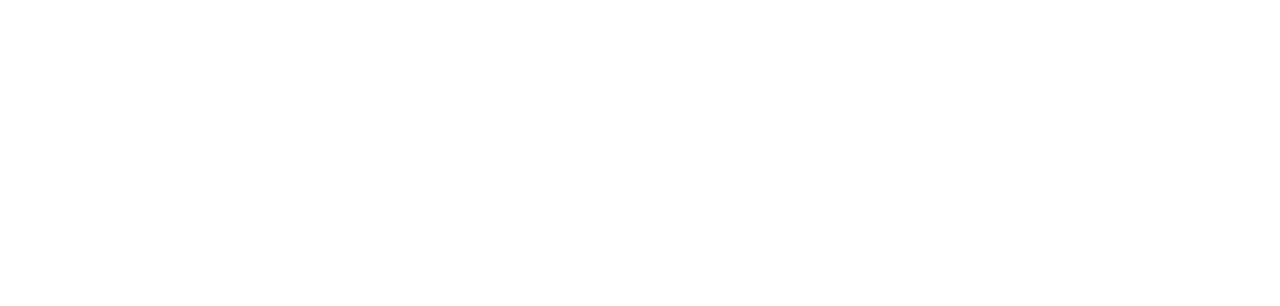
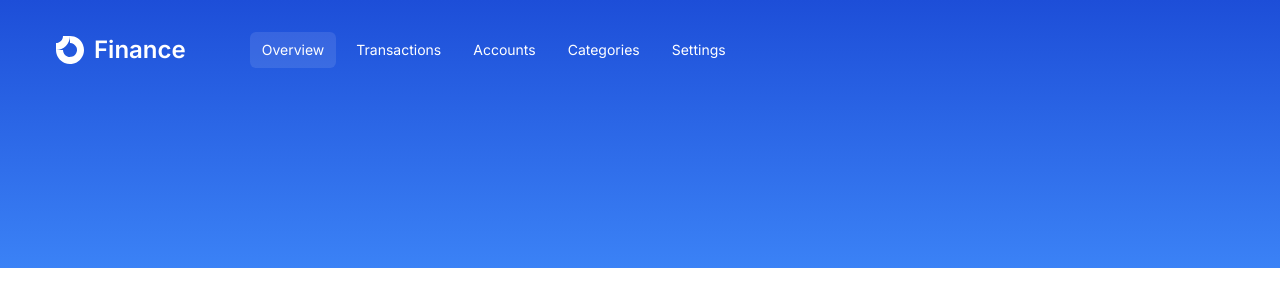
Before and after one commit to mehrdadmonavari/Finance-SaaS, a Next.js app: page / in a window 1280 px wide. Shown: the top 306 px of the page. Built offline with nearby package versions, Linux system fonts and the light colour scheme.

Commit message:
finish header navigation desktop

```diff
--- /dev/null
+++ b/app/(dashboard)/_components/header/header-logo.tsx
@@ -0,0 +1,18 @@
+import Image from 'next/image'
+import Link from 'next/link'
+import React from 'react'
+
+const HeaderLogo = () => {
+  return (
+    <Link href={"/"}>
+      <div className='items-center hidden lg:flex'>
+         <Image src={"/logo.svg"} alt="Logo" width={28} height={28} />
+         <p className="font-semibold text-white text-2xl ml-2.5">
+            Finance
+         </p>
+      </div>
+    </Link>
+  )
+}
+
+export default HeaderLogo
--- /dev/null
+++ b/app/(dashboard)/_components/header/index.tsx
@@ -0,0 +1,20 @@
+import React from "react";
+import HeaderLogo from "./header-logo";
+import Navigation from "./navigation";
+
+const Header = () => {
+   return (
+      <header className="bg-gradient-to-b from-blue-700 to-blue-500 px-4 py-8 lg:px-14 pb-36">
+         <div className="max-w-screen-2xl mx-auto">
+            <div className="w-full flex items-center justify-between mb-14">
+               <div className="flex items-center lg:gap-x-16">
+                  <HeaderLogo />
+                  <Navigation />
+               </div>
+            </div>
+         </div>
+      </header>
+   );
+};
+
+export default Header;
--- /dev/null
+++ b/app/(dashboard)/_components/header/navigation/index.tsx
@@ -0,0 +1,25 @@
+"use client";
+
+import { usePathname } from "next/navigation";
+import React from "react";
+import NavButton from "./nav-button";
+import { headerNavDesktop } from "@/constants/desktop-nav";
+
+const Navigation = () => {
+   const pathName = usePathname();
+
+   return (
+      <div className="hidden lg:flex items-center gap-x-2 overflow-x-auto">
+         {headerNavDesktop.map((navItem) => (
+            <NavButton
+               key={navItem.href}
+               href={navItem.href}
+               label={navItem.label}
+               isActive={navItem.href === pathName}
+            />
+         ))}
+      </div>
+   );
+};
+
+export default Navigation;
--- /dev/null
+++ b/app/(dashboard)/_components/header/navigation/nav-button.tsx
@@ -0,0 +1,27 @@
+import { Button } from "@/components/ui/button";
+import { cn } from "@/lib/utils";
+import Link from "next/link";
+import React from "react";
+
+interface NavButtonProps {
+   href: string;
+   label: string;
+   isActive: boolean;
+}
+
+const NavButton: React.FC<NavButtonProps> = ({ href, label, isActive }) => {
+   return (
+      <Button
+         asChild
+         size={"sm"}
+         variant={"outline"}
+         className={cn(
+            "w-full lg:w-auto justify-between font-normal hover:bg-white/20 hover:text-white border-none focus-visible:ring-offset-0 focus-visible:ring-transparent outline-none text-white focus:bg-white/30 transition",
+            isActive ? "bg-white/10 text-white" : "bg-transparent"
+         )}>
+         <Link href={href}>{label}</Link>
+      </Button>
+   );
+};
+
+export default NavButton;
--- /dev/null
+++ b/app/(dashboard)/layout.tsx
@@ -0,0 +1,17 @@
+import React from "react";
+import Header from "./_components/header";
+
+interface DashboardLayoutProps {
+   children: React.ReactNode;
+}
+
+const DashboardLayout: React.FC<DashboardLayoutProps> = ({ children }) => {
+   return (
+      <>
+         <Header />
+         <main>{children}</main>
+      </>
+   );
+};
+
+export default DashboardLayout;
--- /dev/null
+++ b/components/ui/button.tsx
@@ -0,0 +1,56 @@
+import * as React from "react"
+import { Slot } from "@radix-ui/react-slot"
+import { cva, type VariantProps } from "class-variance-authority"
+
+import { cn } from "@/lib/utils"
+
+const buttonVariants = cva(
+  "inline-flex items-center justify-center whitespace-nowrap rounded-md text-sm font-medium ring-offset-background transition-colors focus-visible:outline-none focus-visible:ring-2 focus-visible:ring-ring focus-visible:ring-offset-2 disabled:pointer-events-none disabled:opacity-50",
+  {
+    variants: {
+      variant: {
+        default: "bg-primary text-primary-foreground hover:bg-primary/90",
+        destructive:
+          "bg-destructive text-destructive-foreground hover:bg-destructive/90",
+        outline:
+          "border border-input bg-background hover:bg-accent hover:text-accent-foreground",
+        secondary:
+          "bg-secondary text-secondary-foreground hover:bg-secondary/80",
+        ghost: "hover:bg-accent hover:text-accent-foreground",
+        link: "text-primary underline-offset-4 hover:underline",
+      },
+      size: {
+        default: "h-10 px-4 py-2",
+        sm: "h-9 rounded-md px-3",
+        lg: "h-11 rounded-md px-8",
+        icon: "h-10 w-10",
+      },
+    },
+    defaultVariants: {
+      variant: "default",
+      size: "default",
+    },
+  }
+)
+
+export interface ButtonProps
+  extends React.ButtonHTMLAttributes<HTMLButtonElement>,
+    VariantProps<typeof buttonVariants> {
+  asChild?: boolean
+}
+
+const Button = React.forwardRef<HTMLButtonElement, ButtonProps>(
+  ({ className, variant, size, asChild = false, ...props }, ref) => {
+    const Comp = asChild ? Slot : "button"
+    return (
+      <Comp
+        className={cn(buttonVariants({ variant, size, className }))}
+        ref={ref}
+        {...props}
+      />
+    )
+  }
+)
+Button.displayName = "Button"
+
+export { Button, buttonVariants }
--- /dev/null
+++ b/constants/desktop-nav.ts
@@ -0,0 +1,22 @@
+export const headerNavDesktop = [
+   {
+      href: "/",
+      label: "Overview",
+   },
+   {
+      href: "/transactions",
+      label: "Transactions",
+   },
+   {
+      href: "/accounts",
+      label: "Accounts",
+   },
+   {
+      href: "/categories",
+      label: "Categories",
+   },
+   {
+      href: "/settings",
+      label: "Settings",
+   },
+];
```
Also changed, not shown: package.json (+8 -1 lines), 1 other file (tests, documents, lock files or other folders).
